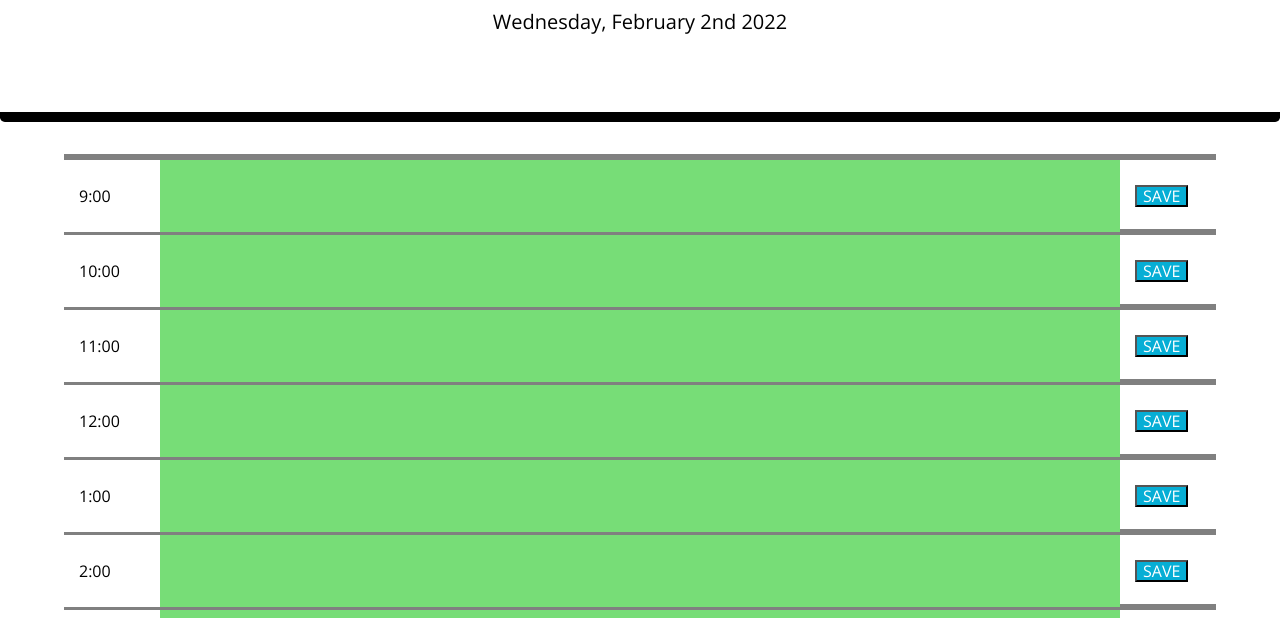
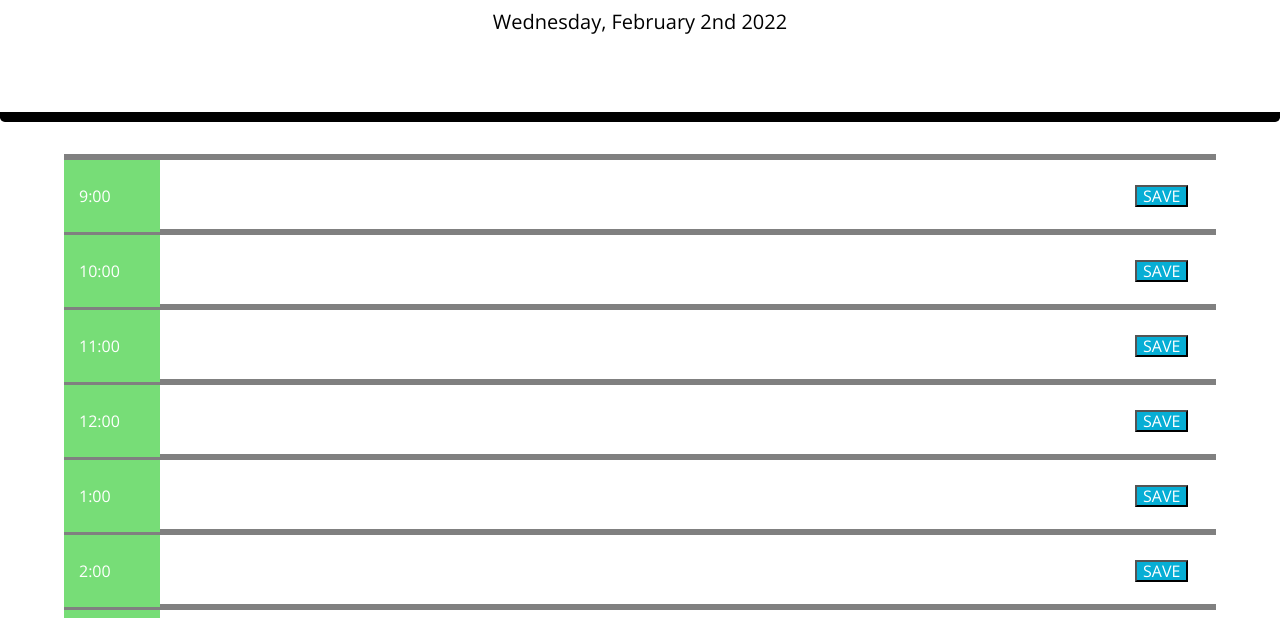
Before and after one commit to mmlawton15/WorkdayScheduler, a plain HTML site: page index.html in a window 1280 px wide. Shown: the part 182-800 px from the top of the page. Drawn offline with nearby package versions, Linux system fonts and the light colour scheme.

```diff
--- a/assets/script.js
+++ b/assets/script.js
@@ -18,7 +18,7 @@
 
 function colorChangeBasedOnTime() {
     for (var i = 9; i< 18; i++) {
-        var currentElementValue = document.getElementById("textArea-" + i);
+        var currentElementValue = document.getElementById("timeRow-" + i);
         if (i < currentHour) {
             currentElementValue.classList.add("past");
         } else if (i == currentHour) {
@@ -47,17 +47,16 @@
 
 //SAVE BUTTON TO LS CODE
 function saveTasksToLocalStorage(event) {
-
     //var stringValue = JSON.stringify(currentTaskElementValue);
     console.log(event);
     console.log(event.target.id); //slice substring or replace
     let text = event.target.id;
     let numberID = text.replace("saveButton-", "");
     //once i get that number, use that number in a selector to target corresponding text area
-    var currentTaskElementValue = document.getElementsByClassName(`noteDescription-${numberID}`).value; //
-    let textArea = document.querySelector(`textArea-${numberID}`)//template literals
-    console.log(textArea);
-    console.log(currentTaskElementValue);
+    //var currentTaskElementValue = document.getElementsByClassName(`noteDescription-${numberID}`).value; //
+    console.log(document.querySelector(`#textArea-${numberID}`))//template literals
+    console.log(textArea);//NEED TO ADD A 0 TO THE ID OF THE ELEMENT, WIHTOUT IT IT TURNS OFF THE CLASS
+    //console.log(currentTaskElementValue);
 }
 
 
--- a/index.html
+++ b/index.html
@@ -32,8 +32,8 @@
     <div class="containerForScheduler">
       <!-- Timeblocks go here -->
       <div class="row">
-        <div id="timeRow-09" value="9" class="row align-items-center col-1 time-block">9:00</div>
-        <div id="textArea-9" class="row align-items-center col-10 noteDescription-09" contenteditable="true"></div>
+        <div id="timeRow-9" value="9" class="row align-items-center col-1 time-block">9:00</div>
+        <div id="textArea-09" class="row align-items-center col-10 noteDescription-09" contenteditable="true"></div>
         <div class="row align-items-center col"><button class="saveBtn" id="saveButton-09">SAVE</button></div>
       </div>
       <div class="row">
```
